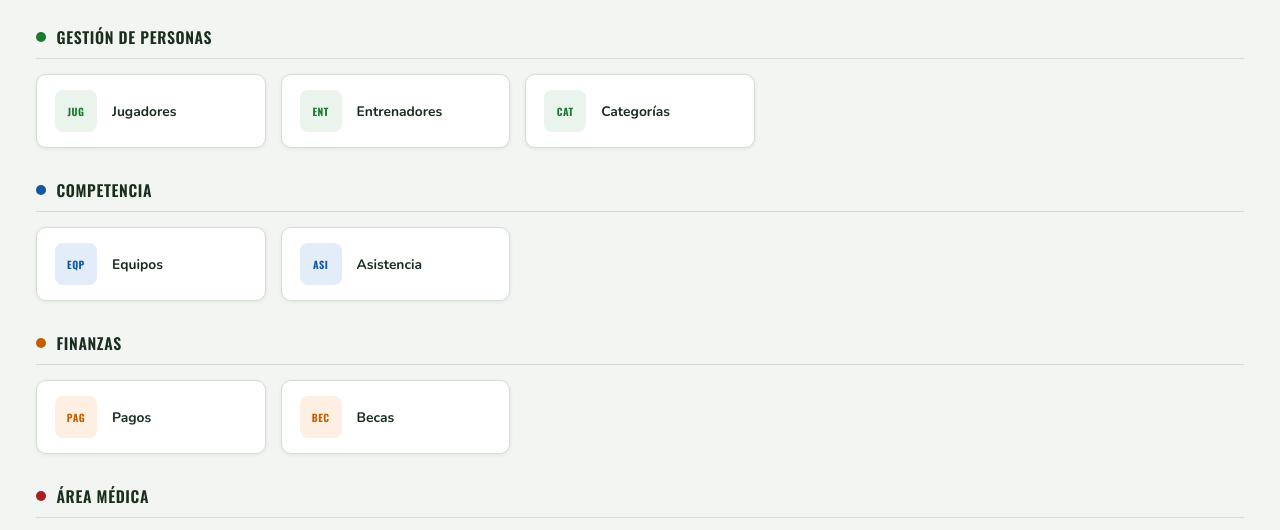
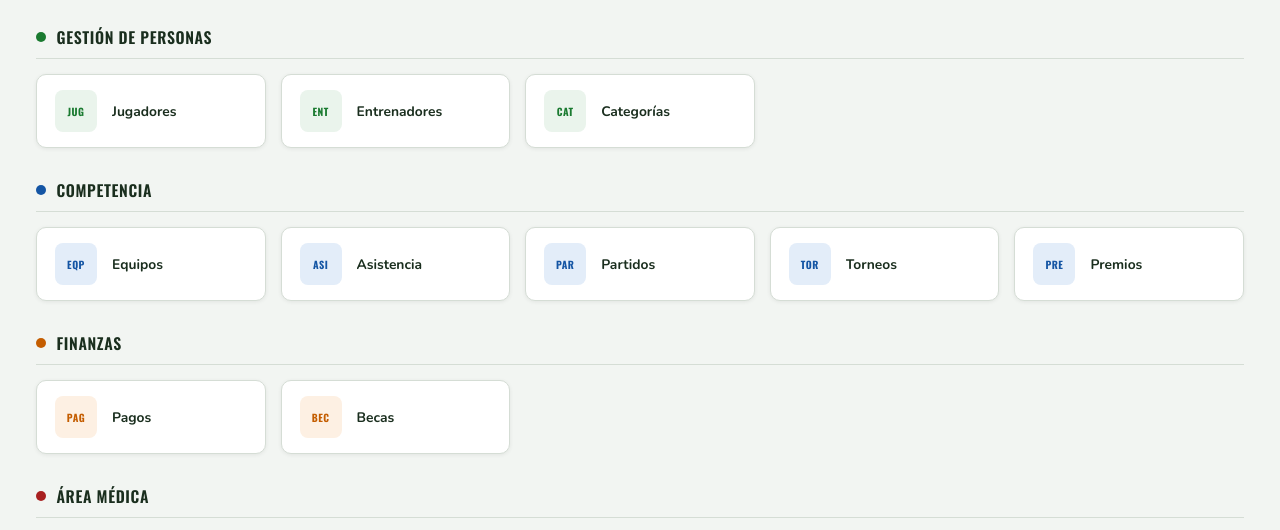
Before and after one commit to DavidSanabriaV/ProyectoNoSQL, a plain HTML site: page AcademiaFutbolWeb/index.html in a window 1280 px wide. Shown: the part 258-788 px from the top of the page. Drawn offline with nearby package versions, Linux system fonts and the light colour scheme.

Commit message:
index grande cambiado
leves modificaciones

```diff
--- a/AcademiaFutbolWeb/index.html
+++ b/AcademiaFutbolWeb/index.html
@@ -72,6 +72,24 @@
               <strong>Asistencia</strong>
             </div>
           </a>
+          <a class="mod-card mod-card--blue" href="Partidos/index.html">
+            <div class="mod-card-badge">PAR</div>
+            <div class="mod-card-info">
+              <strong>Partidos</strong>
+            </div>
+          </a>
+          <a class="mod-card mod-card--blue" href="Torneos/index.html">
+            <div class="mod-card-badge">TOR</div>
+            <div class="mod-card-info">
+              <strong>Torneos</strong>
+            </div>
+          </a>
+          <a class="mod-card mod-card--blue" href="Premios/index.html">
+            <div class="mod-card-badge">PRE</div>
+            <div class="mod-card-info">
+              <strong>Premios</strong>
+            </div>
+          </a>
         </div>
       </div>
 
```
